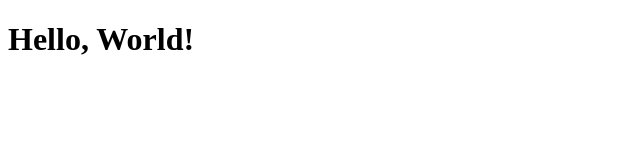
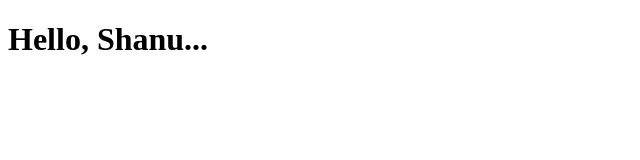
Before and after one commit to Prateek2111/Prateek2111.github.io, a plain HTML site: page index.html in a window 1280 px wide. Shown: the full height of the page, 0-640 px from the left. Drawn offline with Linux system fonts and the light colour scheme.

Commit message:
Update index.html

```diff
--- a/index.html
+++ b/index.html
@@ -5,6 +5,6 @@
   <title>Hello World</title>
 </head>
 <body>
-  <h1>Hello, World!</h1>
+  <h1>Hello, Shanu...</h1>
 </body>
 </html>
```
